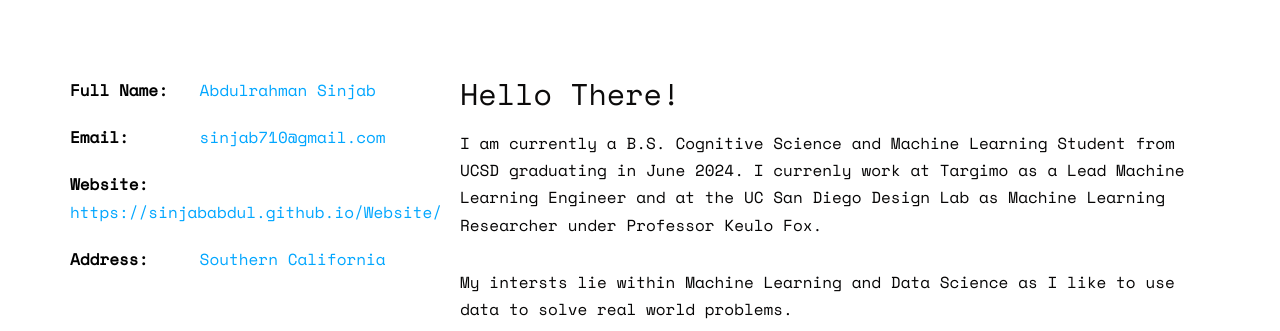
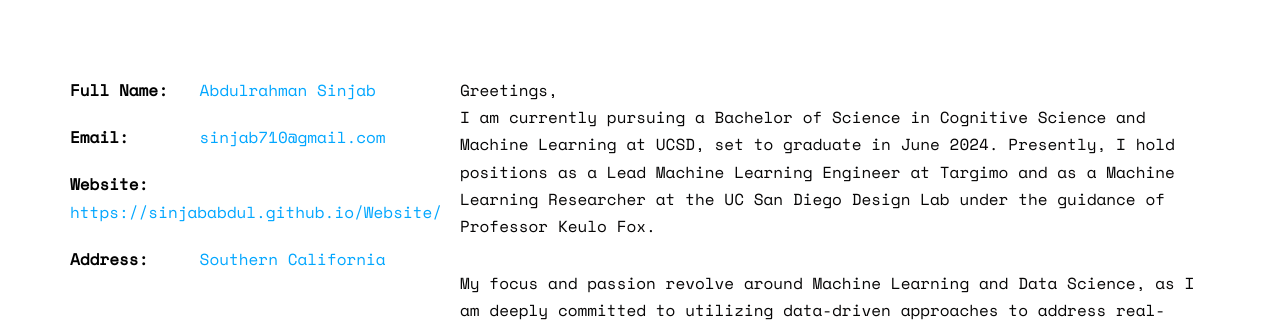
Before and after one commit to SinjabAbdul/Website, a plain HTML site: page index.html in a window 1280 px wide. Shown: the part 995-1326 px from the top of the page. Drawn offline with nearby package versions, Linux system fonts and the light colour scheme; some packages are replaced by stand-ins of ours; no server answers; files whose address does not match are found by name; a web font is replaced by a local one.

Commit message:
Fixed Bio grammer

```diff
--- a/index.html
+++ b/index.html
@@ -96,9 +96,12 @@
 					</ul>
 				</div>
 				<div class="col-md-8">
-					<h2>Hello There!</h2>
-					<p>I am currently a B.S. Cognitive Science and Machine Learning Student from UCSD graduating in June 2024. I currenly work at Targimo as a Lead Machine Learning Engineer and at the UC San Diego Design Lab as Machine Learning Researcher under Professor Keulo Fox.</p>
-					<p>My intersts lie within Machine Learning and Data Science as I like to use data to solve real world problems.</p>
+
+
+						Greetings,</h2>
+
+						<p>I am currently pursuing a Bachelor of Science in Cognitive Science and Machine Learning at UCSD, set to graduate in June 2024. Presently, I hold positions as a Lead Machine Learning Engineer at Targimo and as a Machine Learning Researcher at the UC San Diego Design Lab under the guidance of Professor Keulo Fox.</p>
+						<p>My focus and passion revolve around Machine Learning and Data Science, as I am deeply committed to utilizing data-driven approaches to address real-world challenges.</p>
 
 					<p>
 						<ul class="fh5co-social-icons">
```
